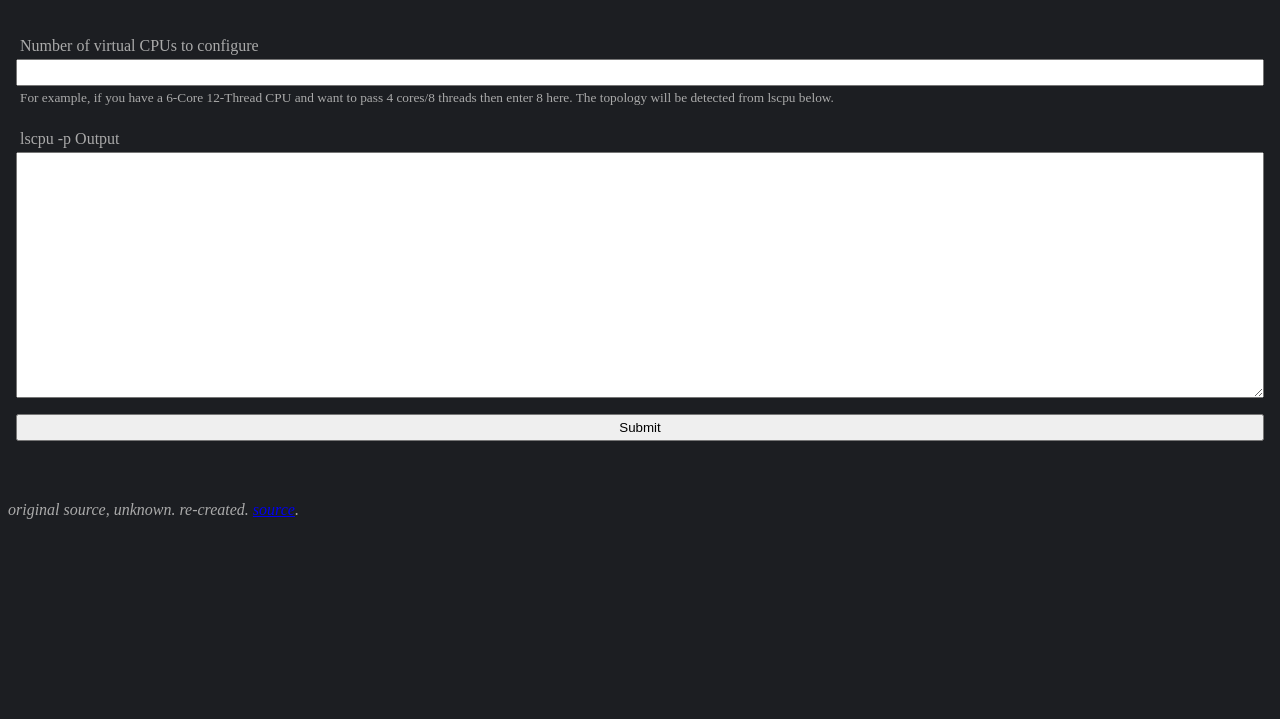
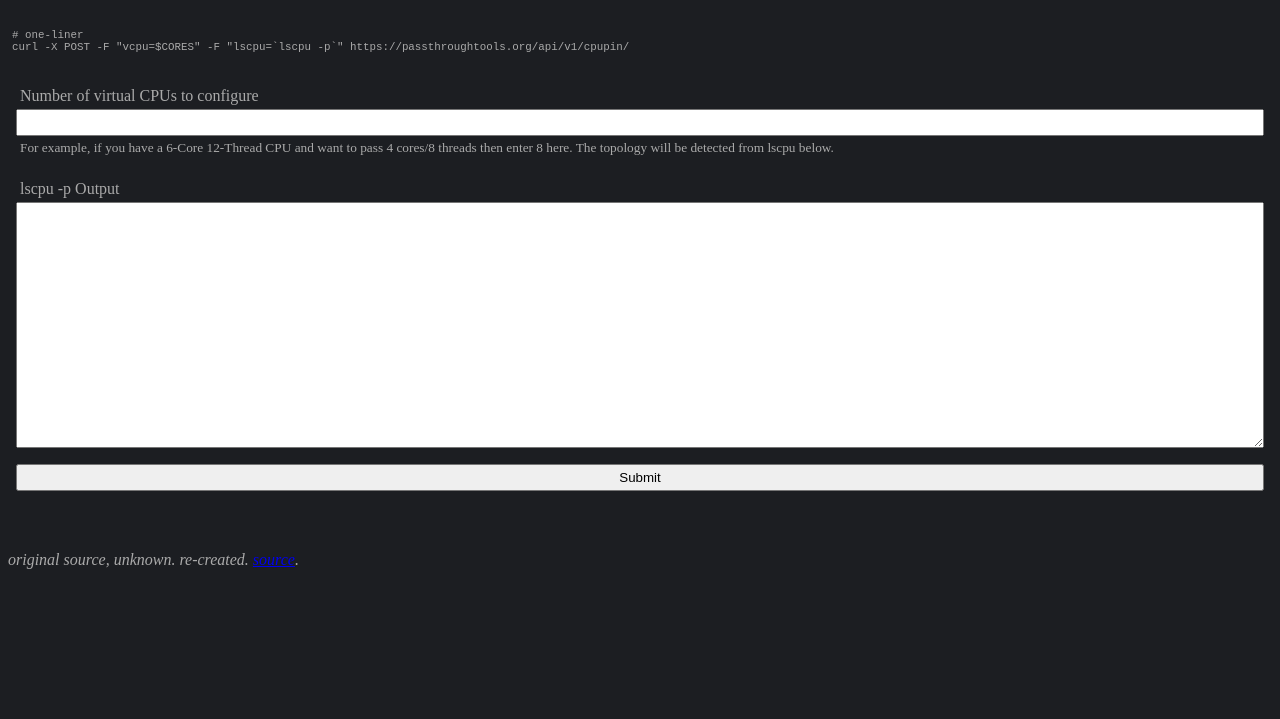
Before and after one commit to thewisenerd/passthroughtools, a plain HTML site: page public/cpupin/index.html in a window 1280 px wide. Shown: the part 81-800 px from the top of the page. Drawn offline with Linux system fonts and the light colour scheme.

Commit message:
webpage: add oneliner

```diff
--- a/public/cpupin/index.html
+++ b/public/cpupin/index.html
@@ -28,6 +28,12 @@
 <h1>CPU Pinning Helper</h1>
 <br>
 
+<small class="col">
+    <code># one-liner</code>
+    <code>curl -X POST -F "vcpu=$CORES" -F "lscpu=`lscpu -p`" https://passthroughtools.org/api/v1/cpupin/</code>
+</small>
+<br>
+
 <form class="col" method="post" action="/api/v1/cpupin/">
     <div class="col">
         <label for="vcpu">Number of virtual CPUs to configure</label>
```
